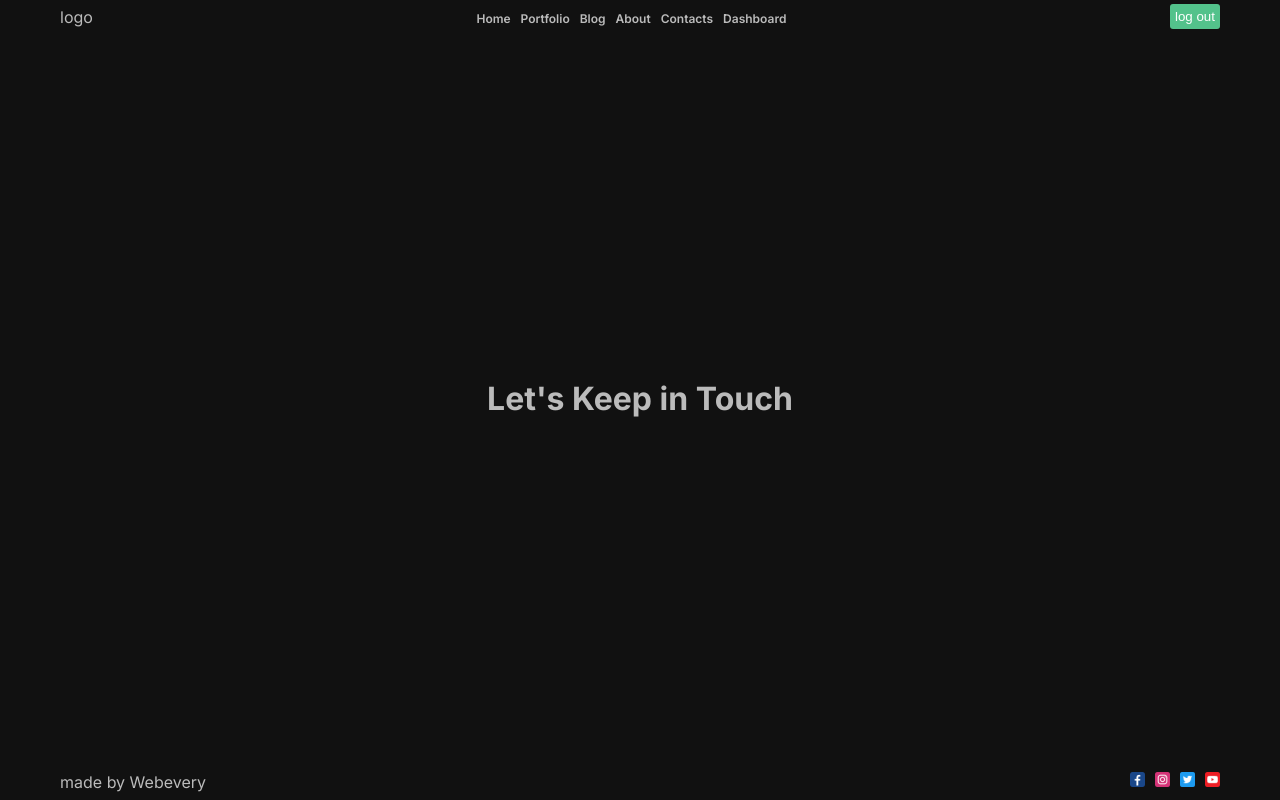
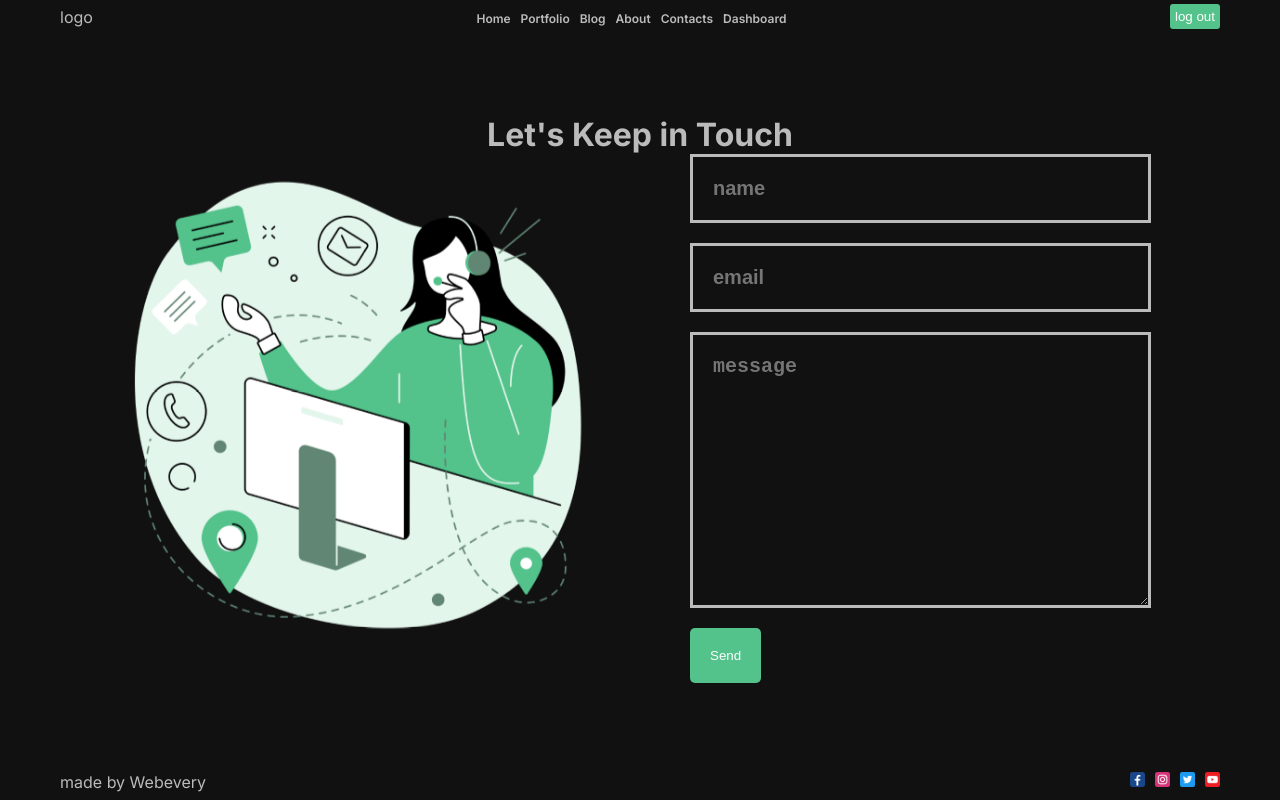
Before and after one commit to NatalaBoiko/mynext-lama-dev, a Next.js app: page /contacts in a window 1280 px wide. Built offline with nearby package versions, Linux system fonts and the light colour scheme.

Commit message:
contacts page

```diff
--- a/src/app/(pages)/contacts/page.jsx
+++ b/src/app/(pages)/contacts/page.jsx
@@ -1,3 +1,5 @@
+import Button from "@/components/button/button";
+import Image from "next/image";
 import React from "react";
 import styles from "./page.module.css";
 
@@ -5,6 +7,27 @@
   return (
     <>
       <h1>Let's Keep in Touch</h1>
+      <div className={styles.content}>
+        <div className={styles.imgContainer}>
+          <Image
+            src="/contact.png"
+            alt=""
+            fill={true}
+            className={styles.image}
+          />
+        </div>
+        <form className={styles.form}>
+          <input type="text" placeholder="name" className={styles.input} />
+          <input type="text" placeholder="email" className={styles.input} />
+          <textarea
+            className={styles.textArea}
+            placeholder="message"
+            cols="30"
+            rows="10"
+          ></textarea>
+          <Button href="/" title="Send" />
+        </form>
+      </div>
     </>
   );
 };
```
